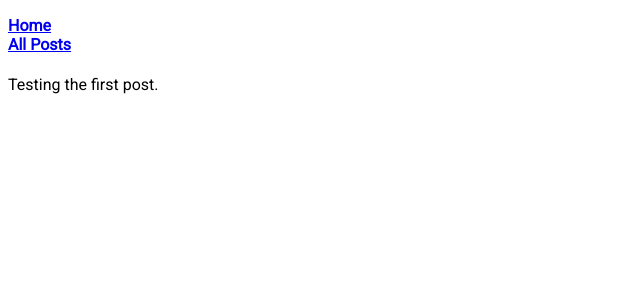
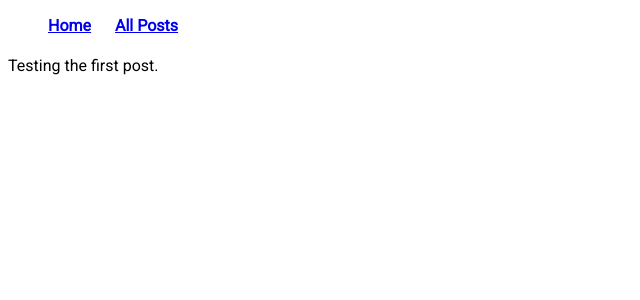
Before and after one commit to overheardonearth/overheardonearth.github.io, a Jekyll site: the page built from index.html, in a window 1280 px wide. Shown: the top 300 px of the page, without its empty margins (0-640 px from the left). Built offline with Jekyll 4.4.1, drawn with Linux system fonts in a browser that asks for light colours.

Commit message:
Update main.css

```diff
--- a/css/main.css
+++ b/css/main.css
@@ -1,9 +1,5 @@
 /*
 
-nav ul li, footer ul li {
-    display: inline;
-    margin-right: 20px;
-}
 a {
     text-decoration: none;
     color: #999;
@@ -22,9 +18,13 @@ p {
 
 
 nav ul {
-    padding: 0px;
     list-style: none;
     font-weight: bold;
+}
+
+nav ul li {
+    display: inline;
+    margin-right: 20px;
 }
 
 body {
```
